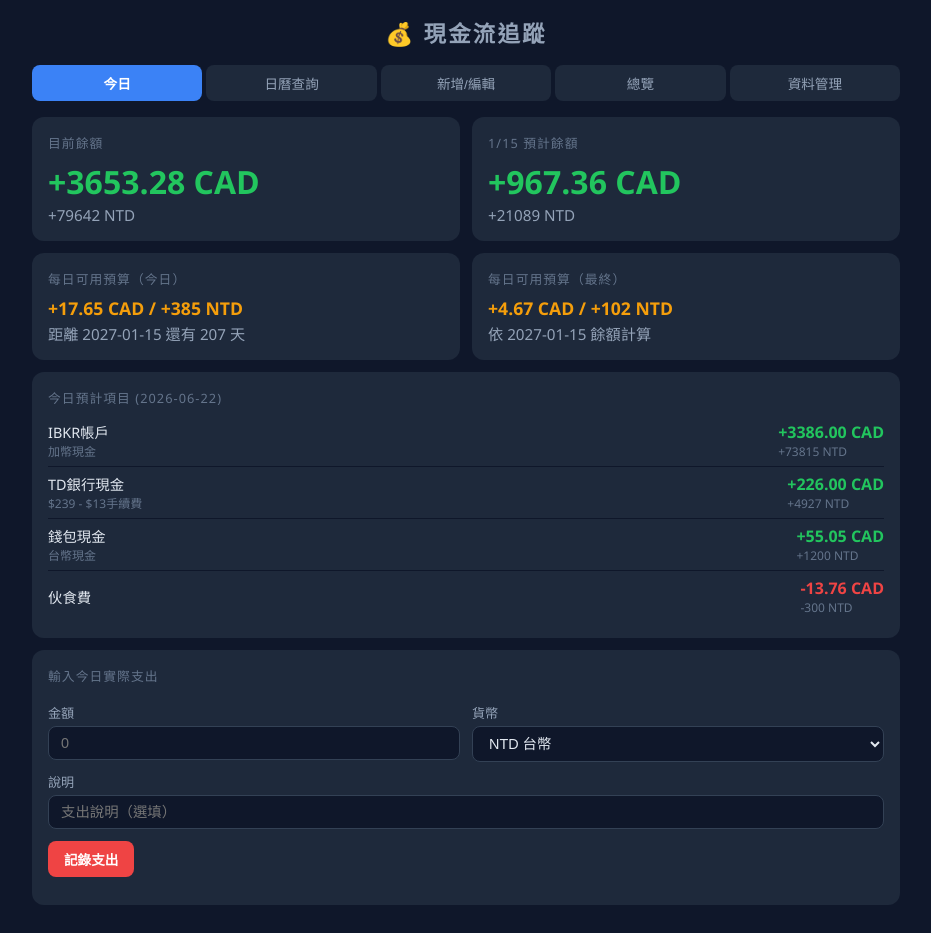
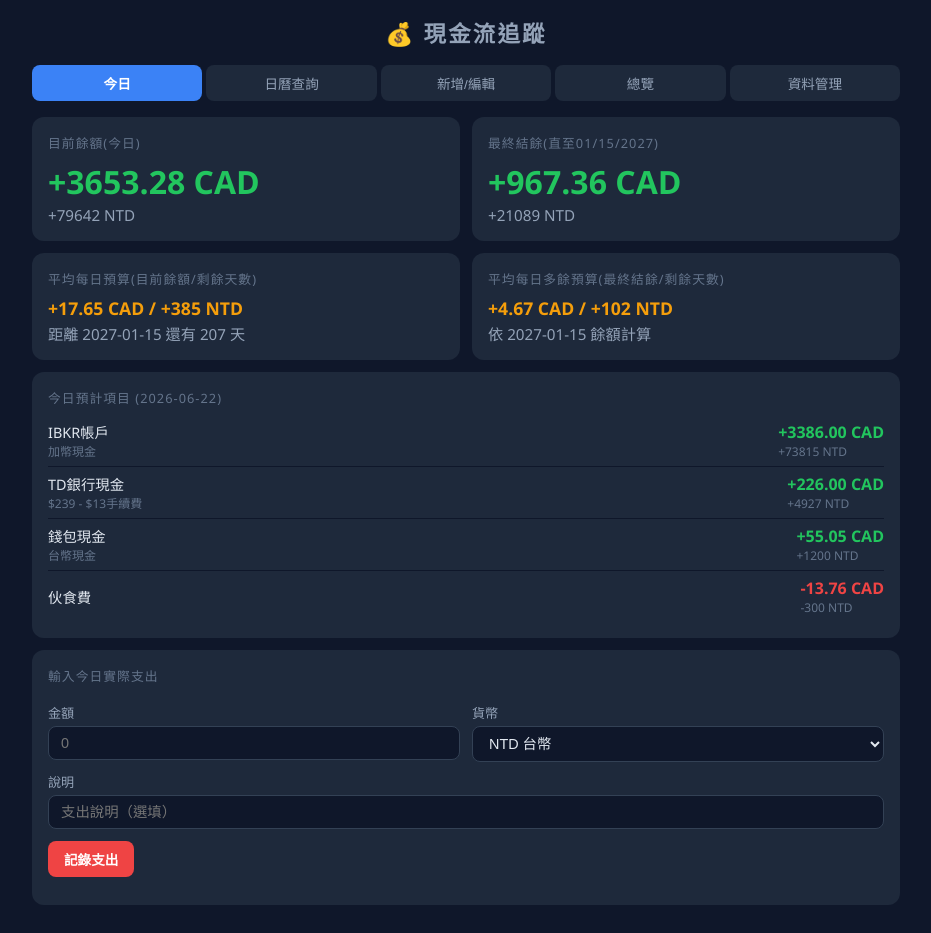
Before and after one commit to flyincloud2001/cash_flow, a plain HTML site: page index.html in a window 1280 px wide. Shown: the whole page, without its empty margins (174-1105 px from the left). Drawn offline with Linux system fonts and the light colour scheme.

Commit message:
update_web_statement_content

```diff
--- a/index.html
+++ b/index.html
@@ -79,24 +79,24 @@ label{font-size:.82rem;color:#94a3b8;display:block;margin-top:10px}
 <div id="panel-today" class="panel active">
   <div class="grid2">
     <div class="card">
-      <div class="card-title">目前餘額</div>
+      <div class="card-title">目前餘額(今日)</div>
       <div class="balance-big" id="bal-cad">載入中…</div>
       <div class="balance-sub" id="bal-ntd"></div>
     </div>
     <div class="card">
-      <div class="card-title">1/15 預計餘額</div>
+      <div class="card-title">最終結餘(直至01/15/2027)</div>
       <div class="balance-big" id="final-bal-cad">載入中…</div>
       <div class="balance-sub" id="final-bal-ntd"></div>
     </div>
   </div>
   <div class="grid2">
     <div class="card">
-      <div class="card-title">每日可用預算（今日）</div>
+      <div class="card-title">平均每日預算(目前餘額/剩餘天數)</div>
       <div class="daily-budget" id="daily-budget">計算中…</div>
       <div class="balance-sub" id="days-left"></div>
     </div>
     <div class="card">
-      <div class="card-title">每日可用預算（最終）</div>
+      <div class="card-title">平均每日多餘預算(最終結餘/剩餘天數)</div>
       <div class="daily-budget" id="final-daily-budget">計算中…</div>
       <div class="balance-sub" id="final-days-left"></div>
     </div>
```
